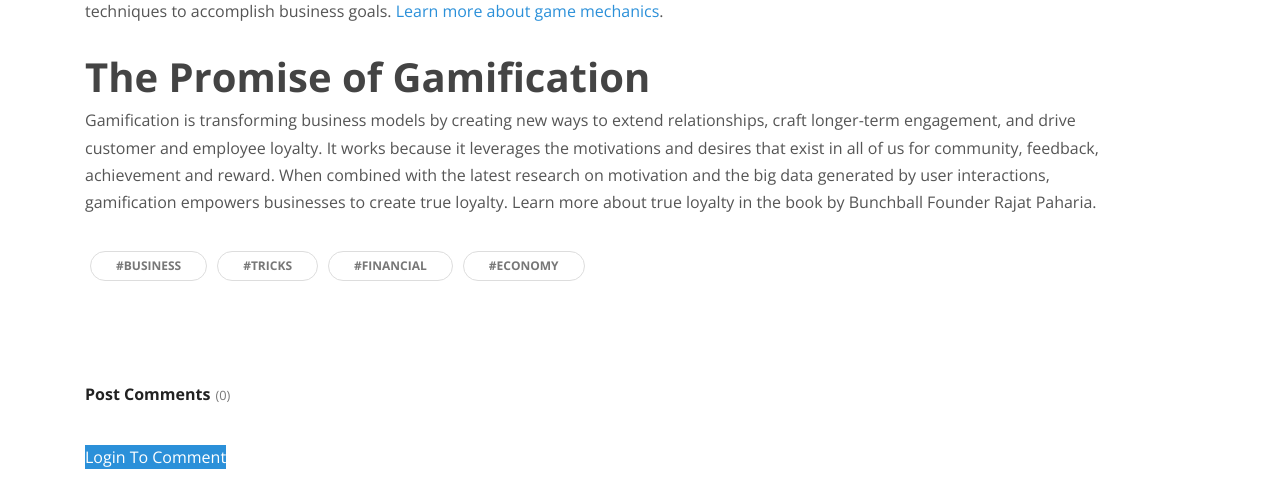
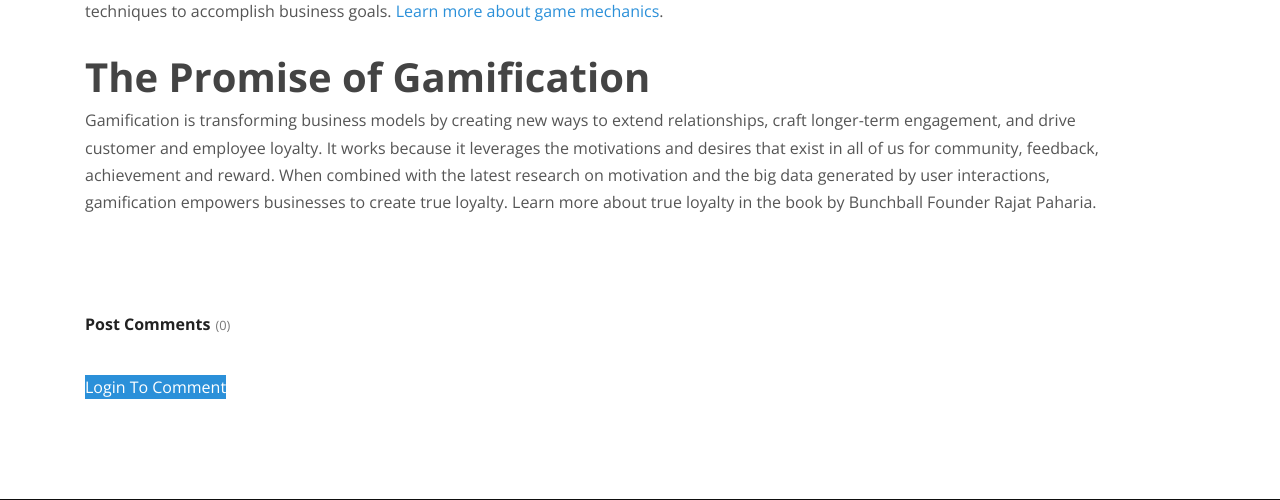
Before and after one commit to Tikam02/Django_Blog, a Django app: page /post/1/ in a window 1280 px wide. Shown: the part 1772-2272 px from the top of the page. Run offline with Django 3.2, Linux system fonts and the light colour scheme; data comes from the database, SQL or seed files in the repository; data that the repository does not hold is empty; some libraries are stand-ins or nearby versions.

Commit message:
Update post.html

```diff
--- a/src/templates/blog/post.html
+++ b/src/templates/blog/post.html
@@ -46,7 +46,6 @@
                   {{ post.content | safe }}
 
                 </div>
-                <div class="post-tags"><a href="#" class="tag">#Business</a><a href="#" class="tag">#Tricks</a><a href="#" class="tag">#Financial</a><a href="#" class="tag">#Economy</a></div>
                 <div class="posts-nav d-flex justify-content-between align-items-stretch flex-column flex-md-row">
                   {% if post.previous_post %}
                   <a href="{{ post.previous_post.get_absolute_url }}" class="prev-post text-left d-flex align-items-center">
```
